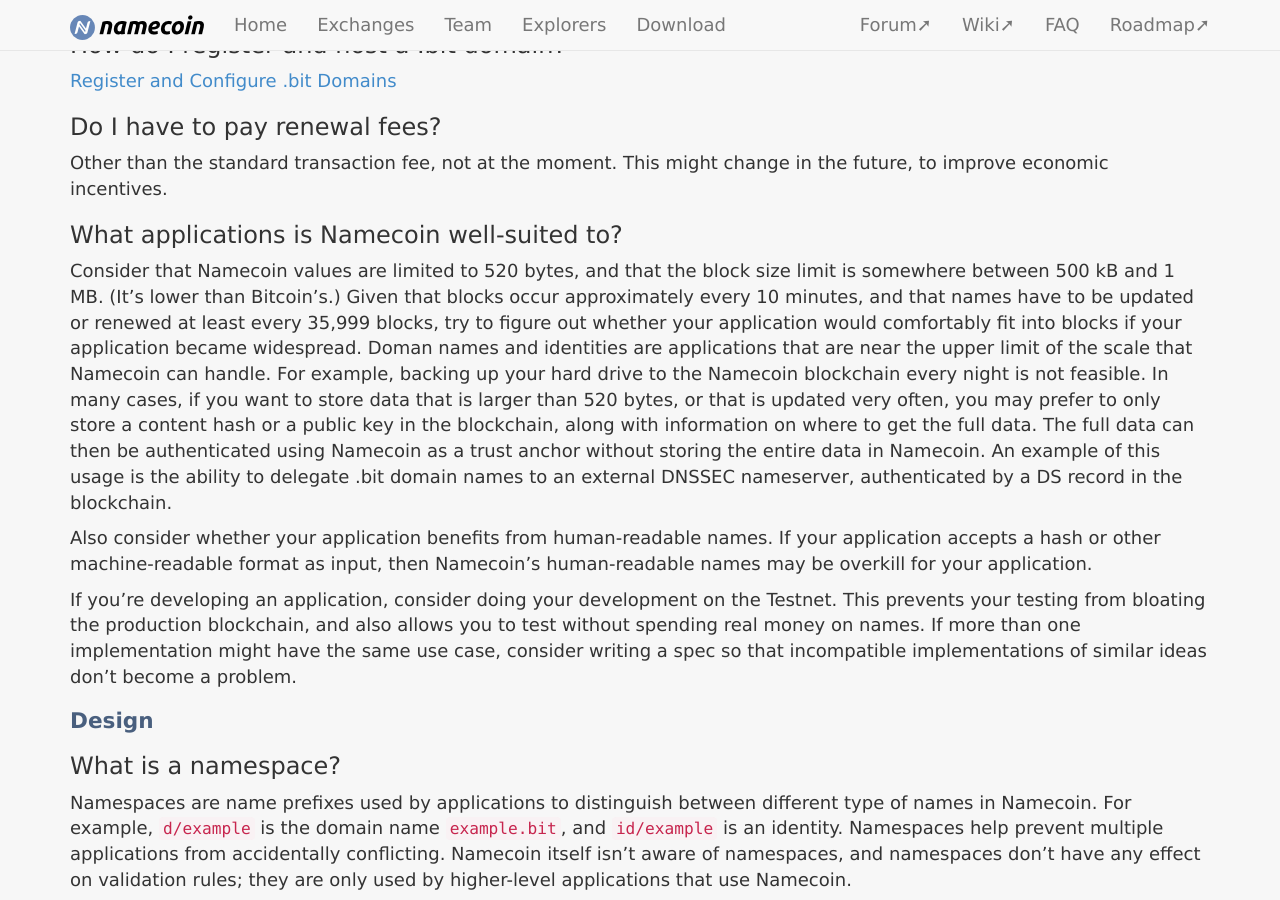
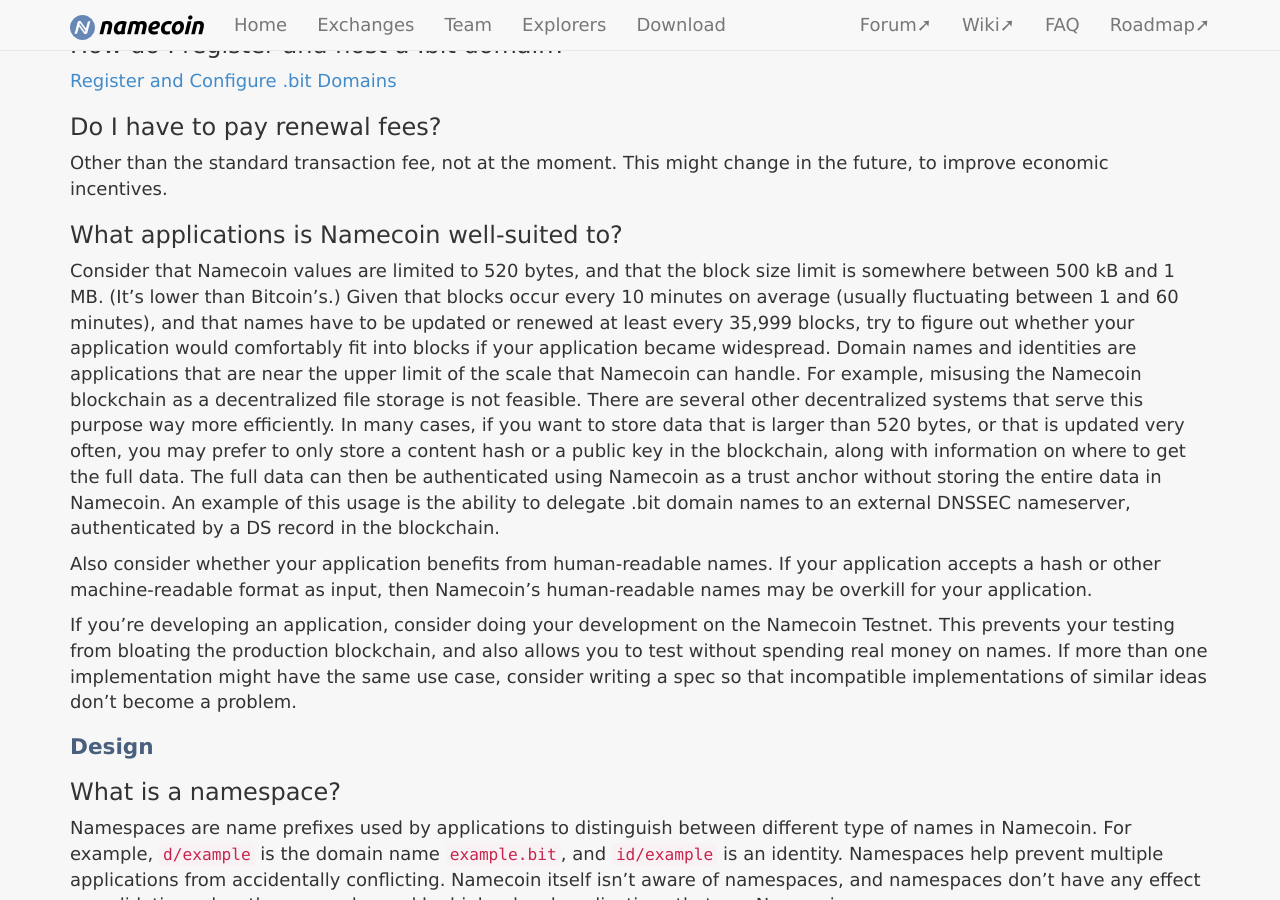
Before and after one commit to JeremyRand/namecoin.org, a Jekyll site: the page built from docs/faq/index.md, in a window 1280 px wide and 900 px high, scrolled down 1518 px. Built offline with Jekyll 4.4.1, drawn with Linux system fonts in a browser that asks for light colours.

Commit message:
FAQ: Implement Cassini's feedback for "well-suited apps"

```diff
--- a/docs/faq/index.md
+++ b/docs/faq/index.md
@@ -53,11 +53,11 @@ Other than the standard transaction fee, not at the moment.  This might change i
 
 ### What applications is Namecoin well-suited to?
 
-Consider that Namecoin values are limited to 520 bytes, and that the block size limit is somewhere between 500 kB and 1 MB.  (It's lower than Bitcoin's.)  Given that blocks occur approximately every 10 minutes, and that names have to be updated or renewed at least every 35,999 blocks, try to figure out whether your application would comfortably fit into blocks if your application became widespread.  Doman names and identities are applications that are near the upper limit of the scale that Namecoin can handle.  For example, backing up your hard drive to the Namecoin blockchain every night is not feasible.  In many cases, if you want to store data that is larger than 520 bytes, or that is updated very often, you may prefer to only store a content hash or a public key in the blockchain, along with information on where to get the full data.  The full data can then be authenticated using Namecoin as a trust anchor without storing the entire data in Namecoin.  An example of this usage is the ability to delegate .bit domain names to an external DNSSEC nameserver, authenticated by a DS record in the blockchain.
+Consider that Namecoin values are limited to 520 bytes, and that the block size limit is somewhere between 500 kB and 1 MB.  (It's lower than Bitcoin's.)  Given that blocks occur every 10 minutes on average (usually fluctuating between 1 and 60 minutes), and that names have to be updated or renewed at least every 35,999 blocks, try to figure out whether your application would comfortably fit into blocks if your application became widespread.  Domain names and identities are applications that are near the upper limit of the scale that Namecoin can handle.  For example, misusing the Namecoin blockchain as a decentralized file storage is not feasible.  There are several other decentralized systems that serve this purpose way more efficiently.  In many cases, if you want to store data that is larger than 520 bytes, or that is updated very often, you may prefer to only store a content hash or a public key in the blockchain, along with information on where to get the full data.  The full data can then be authenticated using Namecoin as a trust anchor without storing the entire data in Namecoin.  An example of this usage is the ability to delegate .bit domain names to an external DNSSEC nameserver, authenticated by a DS record in the blockchain.
 
 Also consider whether your application benefits from human-readable names.  If your application accepts a hash or other machine-readable format as input, then Namecoin's human-readable names may be overkill for your application.
 
-If you're developing an application, consider doing your development on the Testnet.  This prevents your testing from bloating the production blockchain, and also allows you to test without spending real money on names.  If more than one implementation might have the same use case, consider writing a spec so that incompatible implementations of similar ideas don't become a problem.
+If you're developing an application, consider doing your development on the Namecoin Testnet.  This prevents your testing from bloating the production blockchain, and also allows you to test without spending real money on names.  If more than one implementation might have the same use case, consider writing a spec so that incompatible implementations of similar ideas don't become a problem.
 
 ## Design
 
```
